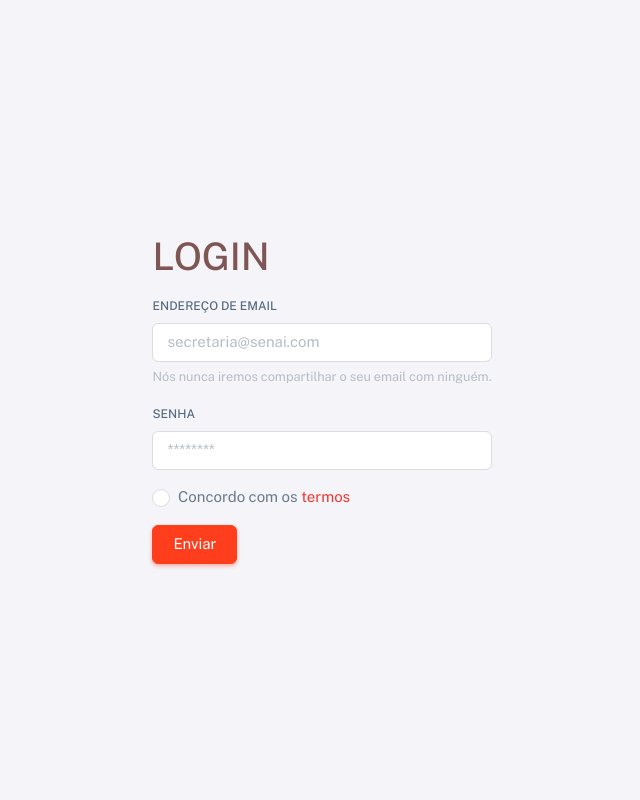
After one commit to rafaelleitedasilva/projetoFinalSenai, a Flask app: page /login in a window 1280 px wide. The commit adds this page. Shown: the whole page, without its empty margins (318-958 px from the left). Run offline with Flask 2, Linux system fonts and the light colour scheme; some libraries are stand-ins or nearby versions.

Commit message:
principalis

```diff
--- a/project/app/server.py
+++ b/project/app/server.py
@@ -12,6 +12,10 @@ app = Flask(__name__)
 def home():
     return render_template('home.html')
 
+@app.route('/login')
+def login():
+    return render_template('login.html')
+
 @app.route('/posts')
 def posts():
     return render_template('posts.html')
--- a/project/app/static/css/style.css
+++ b/project/app/static/css/style.css
@@ -35,3 +35,15 @@
 .dropdown{
     z-index: 2000;
 }
+
+.login{
+    max-width: 400px;
+}
+
+.flex-login{
+    display: flex;
+    align-items: center;
+    justify-content: center;
+    height: 100vh;
+    width: 100vw;
+}
--- a/project/app/templates/header.html
+++ b/project/app/templates/header.html
@@ -2,7 +2,7 @@
   <div class="layout-container">
   <aside id="layout-menu" class="layout-menu menu-vertical menu bg-menu-theme">
     <div class="app-brand demo">
-      <a href="index.html" class="app-brand-link">
+      <a href="/login" class="app-brand-link">
         <span class="app-brand-logo demo">
           <img src="{{url_for('static', filename='vendor/img/EduTech.jpeg')}}" width="200px" alt="">
         </span>
--- a/project/app/templates/home.html
+++ b/project/app/templates/home.html
@@ -1,9 +1,6 @@
 {% extends 'principal.html'%}
 {%block conteudo %}
 <!-- Content -->
-
-<div class="container-xxl flex-grow-1 container-p-y">
-
   <div class="filtro">
     <div class="dropdown">
       <button class="btn btn-danger dropdown-toggle" type="button" data-bs-toggle="dropdown" aria-expanded="false">
--- /dev/null
+++ b/project/app/templates/login.html
@@ -0,0 +1,25 @@
+{% include 'head.html' %}
+<div class="flex-login">
+    <div class="login">
+        <h1>LOGIN</h1>
+        <form>
+            <div class="mb-3">
+              <label for="exampleInputEmail1" class="form-label">Endereço de Email</label>
+              <input type="email" class="form-control" id="email" aria-describedby="emailHelp" placeholder="secretaria@senai.com">
+              <div id="emailHelp" class="form-text">Nós nunca iremos compartilhar o seu email com ninguém.</div>
+            </div>
+            <div class="mb-3">
+              <label for="exampleInputPassword1" class="form-label">Senha</label>
+              <input type="password" class="form-control" id="senha" placeholder="********">
+            </div>
+            <div class="mb-3 form-check">
+              <input type="radio" class="form-check-input" id="exampleCheck1">
+              <label class="form-check-label" for="exampleCheck1">Concordo com os <a href="termos2.html" target="_blank">termos</a></label>
+            </div>
+            <a href="" class="btn btn-danger" id="link" onclick="validar()">
+                Enviar
+            </a>
+          </form>
+    </div>
+</div>
+{% include 'footer.html' %}
--- a/project/app/templates/principal.html
+++ b/project/app/templates/principal.html
@@ -3,6 +3,7 @@
 {% include 'navbar.html' %}
 <!-- Content wrapper -->
 <div class="content-wrapper">
+<div class="container-xxl flex-grow-1 container-p-y">
 {% block conteudo %}
 {% endblock  %}
 <div class="content-backdrop fade"></div>
```
